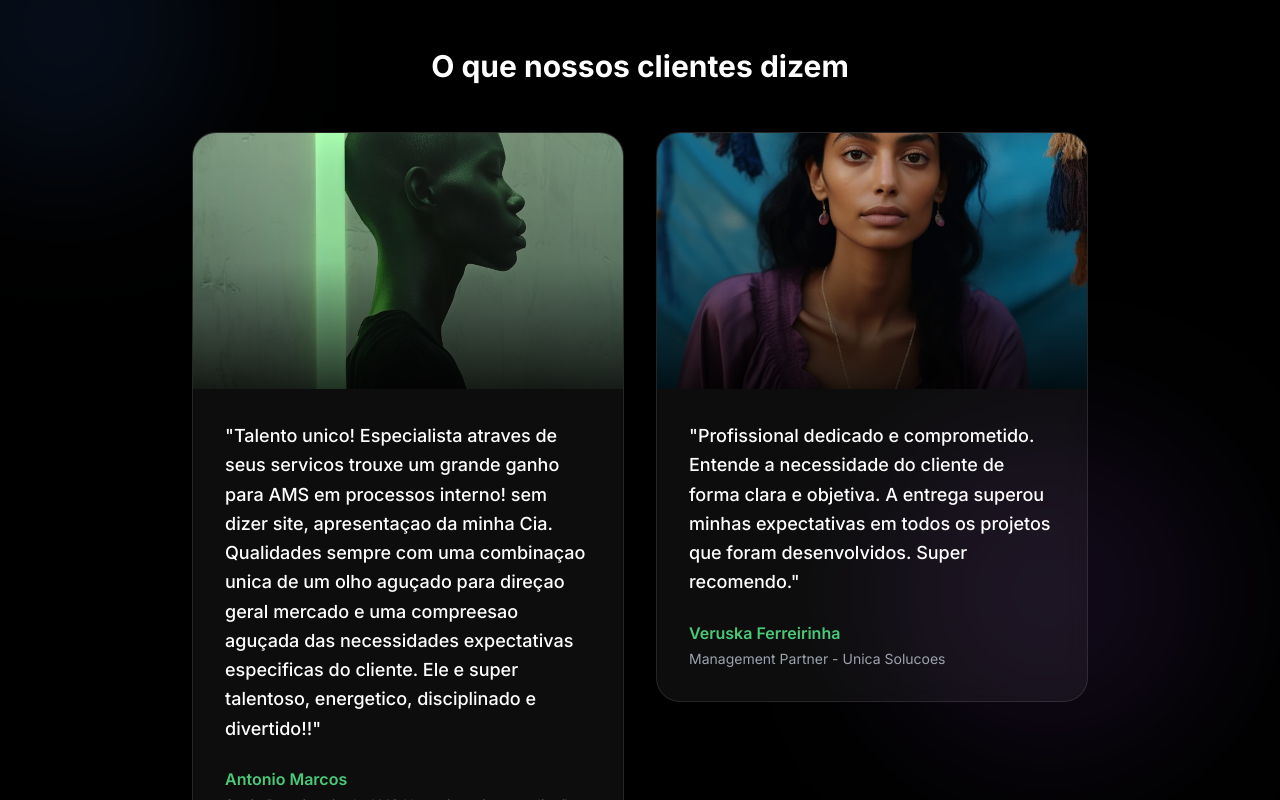
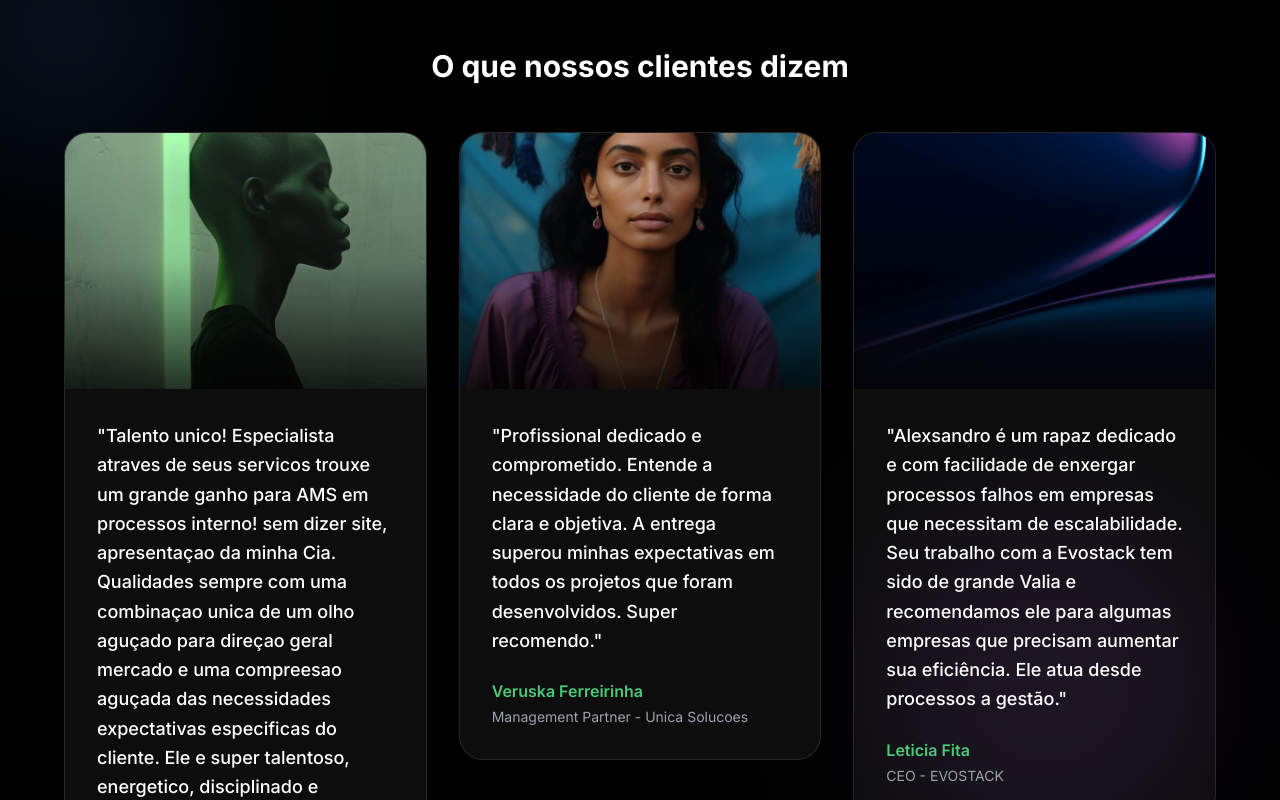
Before and after one commit to troitonn/troiton-digital-solutions, a React (Vite) app: page / in a window 1280 px wide. Shown: the part 1940-2740 px from the top of the page. Built offline with nearby package versions, Linux system fonts and the light colour scheme.

Commit message:
Add new recommendation
Add a new recommendation with the provided image and text.

```diff
--- a/src/components/CompaniesImpacted.tsx
+++ b/src/components/CompaniesImpacted.tsx
@@ -51,6 +51,11 @@ const CompaniesImpacted = () => {
     quote: "Profissional dedicado e comprometido. Entende a necessidade do cliente de forma clara e objetiva. A entrega superou minhas expectativas em todos os projetos que foram desenvolvidos. Super recomendo.",
     author: "Veruska Ferreirinha",
     company: "Management Partner - Unica Solucoes"
+  }, {
+    image: "/lovable-uploads/4c5ca2aa-f359-4eaa-8ec4-c721c1a6edd6.png",
+    quote: "Alexsandro é um rapaz dedicado e com facilidade de enxergar processos falhos em empresas que necessitam de escalabilidade. Seu trabalho com a Evostack tem sido de grande Valia e recomendamos ele para algumas empresas que precisam aumentar sua eficiência. Ele atua desde processos a gestão.",
+    author: "Leticia Fita",
+    company: "CEO - EVOSTACK"
   }];
 
   return (
@@ -97,7 +102,7 @@ const CompaniesImpacted = () => {
             O que nossos clientes dizem
           </h3>
 
-          <div className="grid md:grid-cols-2 gap-8 max-w-4xl mx-auto">
+          <div className="grid md:grid-cols-3 gap-8 max-w-6xl mx-auto">
             {testimonials.map((testimonial, index) => (
               <div key={index} className="group">
                 <div className="relative bg-white/5 backdrop-blur-md border border-white/10 rounded-3xl overflow-hidden hover:bg-white/10 transition-all duration-300 hover:scale-105 hover:shadow-2xl">
```
Also changed, not shown: public/lovable-uploads/4c5ca2aa-f359-4eaa-8ec4-c721c1a6edd6.png (added).
